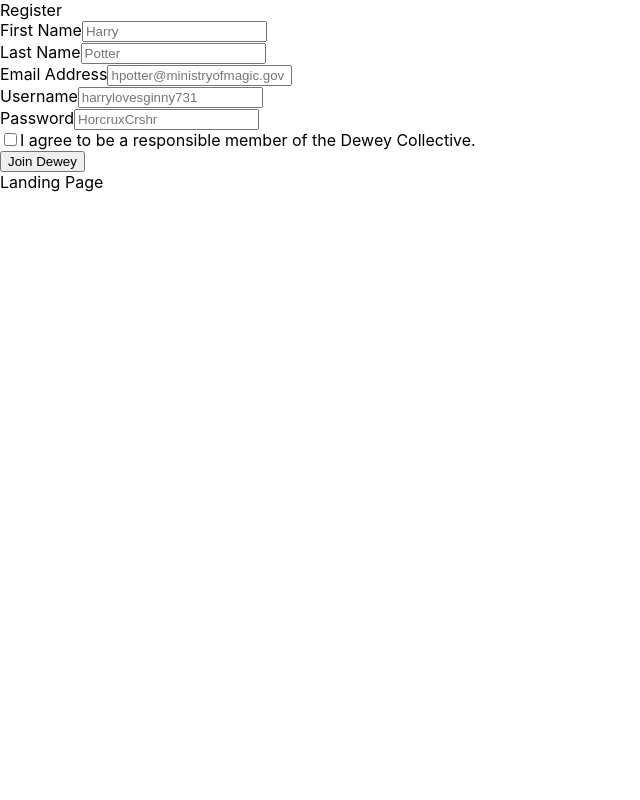
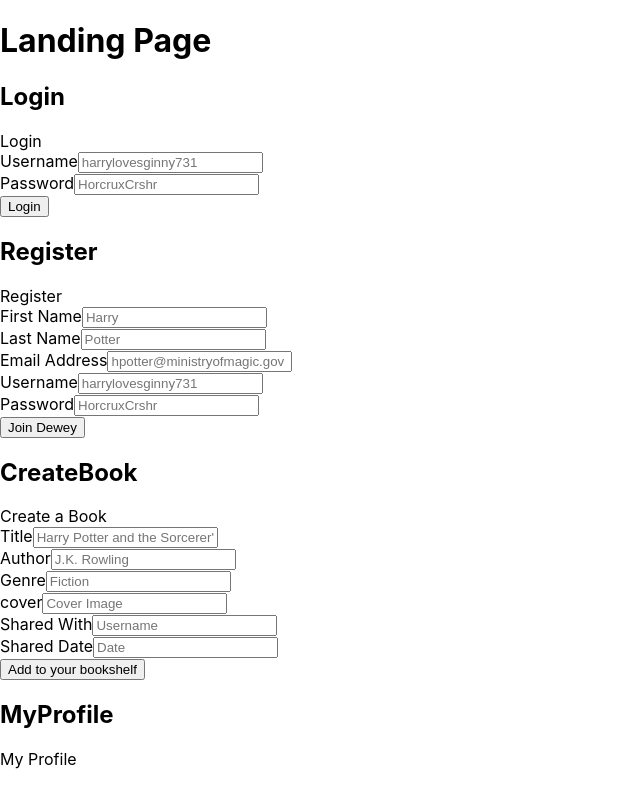
Before and after one commit to nelliecrocker/dewey-client, a React (Create React App) app: page /register in a window 1280 px wide. Shown: the whole page, without its empty margins (0-640 px from the left). Built offline with nearby package versions, Linux system fonts and the light colour scheme.

Commit message:
create book form is rendering, but not submitting

```diff
--- a/src/App.tsx
+++ b/src/App.tsx
@@ -23,6 +23,7 @@ class App extends Component<Props, State> {
     console.log(this.state.sessionToken)
   }
 
+  //add ternary to determine view. If they have a session token, allow them to view profile...etc
 
   render() {
     return (
--- a/src/auth/Landing.tsx
+++ b/src/auth/Landing.tsx
@@ -1,27 +1,42 @@
 import { Component } from 'react'
 import { Login, Register } from '../auth/index'
+import { CreateBook, Profile } from '../components/Index'
 
 type Props = {
     token: string,
     updateToken(newToken: string): void
 }
 type State = {
+    // user
     fname: string,
     lname: string,
     email: string,
     username: string,
     password: string,
+    // books
+    title: string,
+    author: string,
+    genre: string,
+    cover: string,
+    sharedWith: string,
+    sharedDate: string
 }
 
 class Landing extends Component<Props, State> {
-constructor(props: Props){
+    constructor(props: Props) {
         super(props)
         this.state = {
             fname: "",
             lname: "",
             email: "",
             username: "",
-            password: ""
+            password: "",
+            title: "",
+            author: "",
+            genre: "",
+            cover: "",
+            sharedWith: "",
+            sharedDate: "",
         }
     }
     render() {
@@ -29,7 +44,9 @@ constructor(props: Props){
             <div>
                 <div>
                     <div>
-                        {/* <Login
+                        <h1>Landing Page</h1>
+                        <h2>Login</h2>
+                        <Login
                             token={this.props.token}
                             updateToken={this.props.updateToken}
                             fname={this.state.fname}
@@ -37,10 +54,10 @@ constructor(props: Props){
                             email={this.state.email}
                             username={this.state.username}
                             password={this.state.password}
-                        setUsername = {this.setUsername}
-                        setPassword = {this.setPassword}
-                        /> */}
-
+                            setUsername={this.setUsername}
+                            setPassword={this.setPassword}
+                        />
+                        <h2>Register</h2>
                         <Register
                             token={this.props.token}
                             updateToken={this.props.updateToken}
@@ -49,33 +66,72 @@ constructor(props: Props){
                             email={this.state.email}
                             username={this.state.username}
                             password={this.state.password}
-                        setUsername = {this.setUsername}
-                        setFname = {this.setFname}
-                        setLname = {this.setLname}
-                        setEmail = {this.setEmail}
-                        setPassword = {this.setPassword}
+                            setUsername={this.setUsername}
+                            setFname={this.setFname}
+                            setLname={this.setLname}
+                            setEmail={this.setEmail}
+                            setPassword={this.setPassword}
                         />
-                        Landing Page
+
+                        <h2>CreateBook</h2>
+                        <CreateBook
+                            token={this.props.token}
+                            updateToken={this.props.updateToken}
+                            title={this.state.title}
+                            author={this.state.author}
+                            genre={this.state.genre}
+                            cover={this.state.cover}
+                            sharedWith={this.state.sharedWith}
+                            sharedDate={this.state.sharedDate}
+                            setTitle={this.setTitle}
+                            setAuthor={this.setAuthor}
+                            setGenre={this.setGenre}
+                            setCover={this.setCover}
+                            setSharedWith={this.setSharedWith}
+                            setSharedDate={this.setSharedDate}
+                            />
+                        <h2>MyProfile</h2>
+                        <Profile />
                     </div>
                 </div>
             </div>
         )
     }
-
+// user helper functions
     setUsername = (newUsername: string) => {
-        this.setState({username: newUsername})
+        this.setState({ username: newUsername })
     }
     setFname = (newFname: string) => {
-        this.setState({fname: newFname})
+        this.setState({ fname: newFname })
     }
     setLname = (newLname: string) => {
-        this.setState({lname: newLname})
+        this.setState({ lname: newLname })
     }
     setEmail = (newEmail: string) => {
-        this.setState({email: newEmail})
+        this.setState({ email: newEmail })
     }
     setPassword = (newPassword: string) => {
-        this.setState({password: newPassword})
+        this.setState({ password: newPassword })
+    }
+
+    // books helper functions
+    setTitle = (newTitle: string) => {
+        this.setState({ title: newTitle })
+    }
+    setAuthor = (newAuthor: string) => {
+        this.setState({ author: newAuthor })
+    }
+    setGenre = (newGenre: string) => {
+        this.setState({ genre: newGenre })
+    }
+    setCover = (newCover: string) => {
+        this.setState({ cover: newCover })
+    }
+    setSharedWith = (newSharedWith: string) => {
+        this.setState({ sharedWith: newSharedWith })
+    }
+    setSharedDate = (newSharedDate: string) => {
+        this.setState({ sharedDate: newSharedDate })
     }
 }
 
--- a/src/auth/Login.tsx
+++ b/src/auth/Login.tsx
@@ -1,5 +1,5 @@
 import React, { Component } from 'react';
-import { Col, Form, FormGroup, Label, Input } from 'reactstrap';
+import { Col, Form, FormGroup, Label, Input, Button } from 'reactstrap';
 
 
 
@@ -77,6 +77,7 @@ class Login extends Component<Props, {}> {
                             onChange = {e => this.props.setPassword(e.target.value)} />
                         </FormGroup>
                     </Col>
+                    <Button>Login</Button>
                 </Form>
             </div>
         );
--- a/src/auth/Register.tsx
+++ b/src/auth/Register.tsx
@@ -116,10 +116,6 @@ class Register extends Component<Props, {}> {
                             </FormGroup>
                         </Col>
                     </Row>
-                    <FormGroup check>
-                        <Input type="checkbox" name="check" id="exampleCheck" />
-                        <Label for="exampleCheck" check>I agree to be a responsible member of the Dewey Collective.</Label>
-                    </FormGroup>
                     <Button>Join Dewey</Button>
                 </Form>
             </div>
--- /dev/null
+++ b/src/components/CreateBook.tsx
@@ -0,0 +1,126 @@
+import React, { Component } from 'react';
+import { Button, Form, FormGroup, Label, Input } from 'reactstrap';
+
+
+type Props = {
+    token: string,
+    updateToken(newToken: string): void,
+    title: string,
+    author: string,
+    genre: string,
+    cover: string,
+    sharedWith: string,
+    sharedDate: string,
+    setTitle(newTitle: string): void,
+    setAuthor(newAuthor: string): void,
+    setGenre(newGenre: string): void,
+    setCover(newCover: string): void,
+    setSharedWith(newSharedWith: string): void,
+    setSharedDate(newSharedDate: string): void
+}
+
+class CreateBook extends Component<Props, {}> {
+    constructor(props: Props) {
+        super(props)
+    }
+
+    handleSubmit = (e: React.FormEvent) => {
+        e.preventDefault()
+        this.setState({
+            book: {
+                title: this.props.title,
+                author: this.props.author,
+                genre: this.props.genre,
+                cover: this.props.cover,
+                sharedWith: this.props.sharedWith,
+                sharedDate: this.props.sharedDate
+            }
+        })
+
+
+        fetch("http://localhost:3000/book/create", {
+            method: 'POST',
+            body: JSON.stringify({
+                book: {
+                    title: this.props.title,
+                    author: this.props.author,
+                    genre: this.props.genre,
+                    cover: this.props.cover,
+                    sharedWith: this.props.sharedWith,
+                    sharedDate: this.props.sharedDate
+                }
+            }),
+            headers: new Headers({
+                'Content-Type': 'application/json'
+            })
+        })
+            .then(res => res.json())
+            .then((data) => {
+                console.log(data)
+                this.props.updateToken(data.sessionToken)
+                //call function that routes to my profile
+            })
+            .catch(err => console.log(err))
+
+    }
+    render() {
+        return (
+            <div>
+                <Form onSubmit={this.handleSubmit}>
+                    <Label>Create a Book</Label>
+                    <FormGroup>
+                        <Label for="title">Title</Label>
+                        <Input type="text"
+                            name="title"
+                            id="title"
+                            placeholder="Harry Potter and the Sorcerer's Stone"
+                            onChange={e => this.props.setTitle(e.target.value)} />
+                    </FormGroup>
+                    <FormGroup>
+                        <Label for="author">Author</Label>
+                        <Input type="text"
+                            name="author"
+                            id="author"
+                            placeholder="J.K. Rowling"
+                            onChange={e => this.props.setAuthor(e.target.value)} />
+                    </FormGroup>
+                    <FormGroup>
+                        <Label for="genre">Genre</Label>
+                        <Input type="text"
+                            name="genre"
+                            id="genre"
+                            placeholder="Fiction"
+                            onChange={e => this.props.setGenre(e.target.value)} />
+                    </FormGroup>
+                    <FormGroup>
+                        <Label for="cover">cover</Label>
+                        <Input type="text"
+                            name="cover"
+                            id="cover"
+                            placeholder="Cover Image"
+                            onChange={e => this.props.setCover(e.target.value)} />
+                    </FormGroup>
+                    <FormGroup>
+                        <Label for="sharedWith">Shared With</Label>
+                        <Input type="text"
+                            name="sharedWith"
+                            id="sharedWith"
+                            placeholder="Username"
+                            onChange={e => this.props.setSharedWith(e.target.value)} />
+                    </FormGroup>
+                    <FormGroup>
+                        <Label for="sharedDate">Shared Date</Label>
+                        <Input type="text"
+                            name="sharedDate"
+                            id="sharedDate"
+                            placeholder="Date"
+                            onChange={e => this.props.setSharedDate(e.target.value)} />
+                    </FormGroup>
+                    <Button>Add to your bookshelf</Button>
+                </Form>
+            </div>
+        );
+    }
+}
+
+export default CreateBook;
--- a/src/components/Index.tsx
+++ b/src/components/Index.tsx
@@ -1,10 +1,12 @@
 
 import Navbar from './Navbar'
 import Profile from './Profile'
+import CreateBook from './CreateBook'
 
 
 export {
 
     Navbar,
-    Profile
+    Profile,
+    CreateBook
 }
```
Lines whose indentation alone changed are shown as unchanged.
